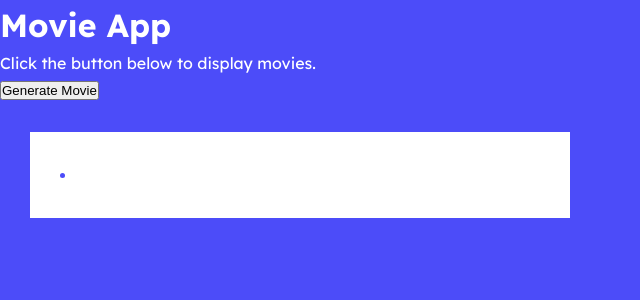
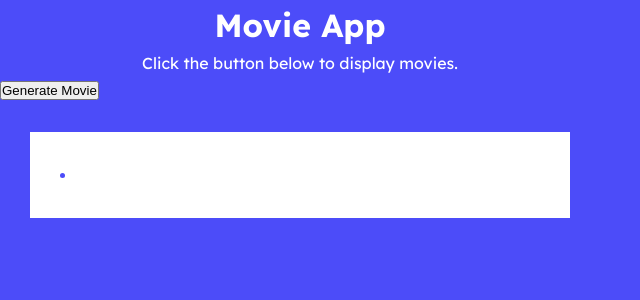
Before and after one commit to Doubting-Thomas/movie-app, a React (Create React App) app: page / in a window 1280 px wide. Shown: the top 300 px of the page, without its empty margins (0-640 px from the left). Built offline with nearby package versions, Linux system fonts and the light colour scheme.

Commit message:
fix: adjust jsx

```diff
--- a/src/App.js
+++ b/src/App.js
@@ -8,6 +8,7 @@ function App() {
   async function displayMovie() {
     const res = await fetch("https://swapi.dev/api/films/");
     const data = await res.json();
+    console.log(data);
 
     const movieValues = data.results.map((movieValue) => {
       return {
@@ -18,13 +19,22 @@ function App() {
         description: movieValue.opening_crawl,
       };
     });
-    getMovie(movieValues);
+    // console.log(getMovie);
+    // console.log(movieValues);
+    // getMovie(movieValues);
+    //console.log(getMovie(movieValues[0]));
   }
+  // function check() {
+  //   console.log(7);
+  // }
+  //console.log(check(6));
 
   return (
     <div>
-      <h1>Movie App</h1>
-      <p>Click the button below to display movies.</p>
+      <div className="movie__heading">
+        <h1>Movie App</h1>
+        <p>Click the button below to display movies.</p>
+      </div>
       <section>
         <button onClick={displayMovie}>Generate Movie</button>
       </section>
```
